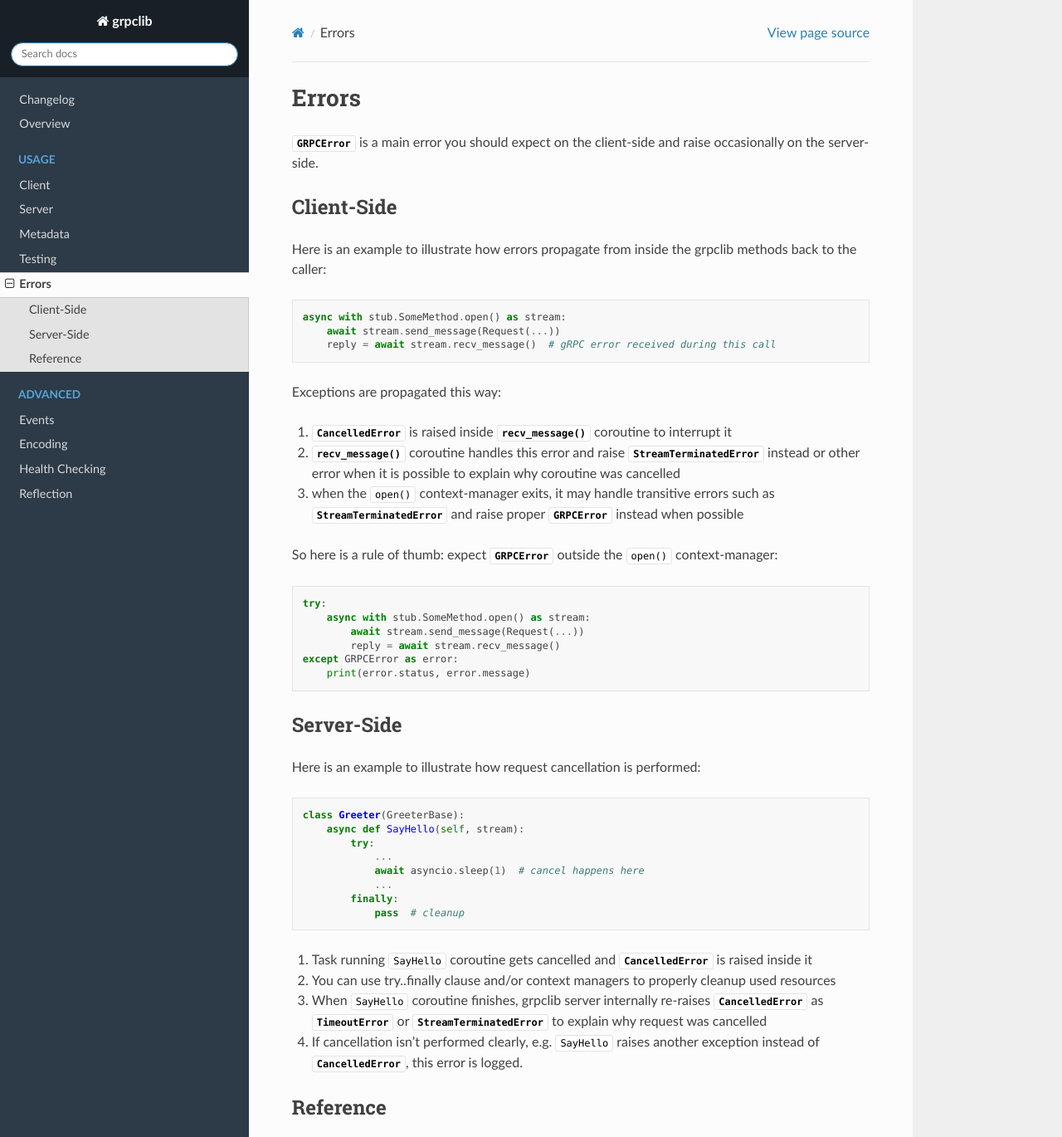
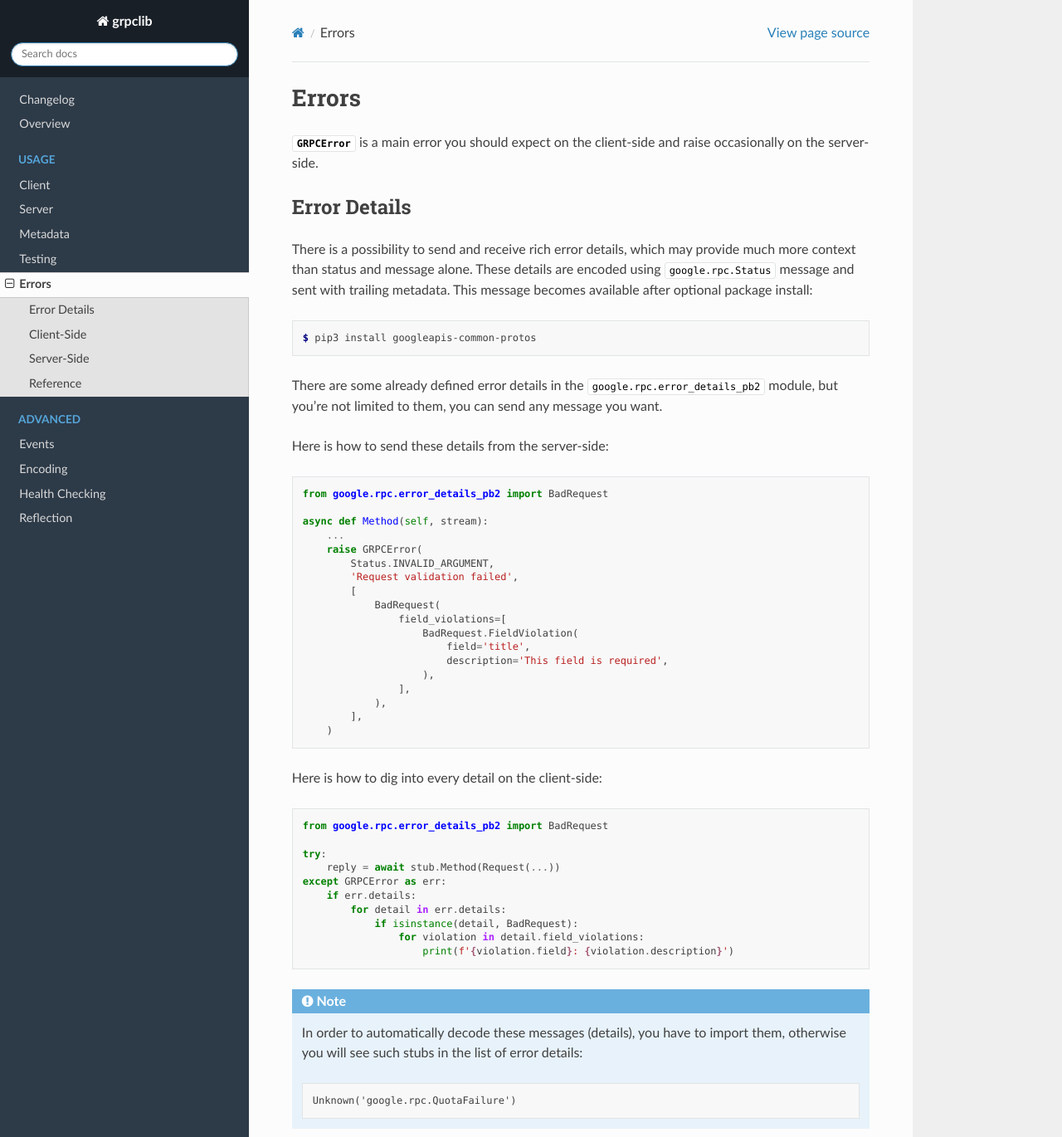
Before and after one commit to vmagamedov/grpclib, a Sphinx documentation site: the page built from docs/errors.rst, in a window 1280 px wide and 1400 px high, cut to the strip 0-1370 px from the top of the window. Shown: the whole strip at 83% size. Built offline with Sphinx 7.4.7 and the Read the Docs theme 2.0.0, drawn with Linux system fonts in a browser that asks for light colours.

Commit message:
Documented error details

```diff
--- a/docs/errors.rst
+++ b/docs/errors.rst
@@ -3,6 +3,68 @@ Errors
 
 :py:class:`~grpclib.exceptions.GRPCError` is a main error you should expect
 on the client-side and raise occasionally on the server-side.
+
+Error Details
+~~~~~~~~~~~~~
+
+There is a possibility to send and receive rich error details, which may
+provide much more context than status and message alone. These details are
+encoded using ``google.rpc.Status`` message and sent with trailing metadata.
+This message becomes available after optional package install:
+
+.. code-block:: console
+
+  $ pip3 install googleapis-common-protos
+
+There are some already defined error details in the
+``google.rpc.error_details_pb2`` module, but you're not limited to them, you can
+send any message you want.
+
+Here is how to send these details from the server-side:
+
+.. code-block:: python3
+
+  from google.rpc.error_details_pb2 import BadRequest
+
+  async def Method(self, stream):
+      ...
+      raise GRPCError(
+          Status.INVALID_ARGUMENT,
+          'Request validation failed',
+          [
+              BadRequest(
+                  field_violations=[
+                      BadRequest.FieldViolation(
+                          field='title',
+                          description='This field is required',
+                      ),
+                  ],
+              ),
+          ],
+      )
+
+Here is how to dig into every detail on the client-side:
+
+.. code-block:: python3
+
+  from google.rpc.error_details_pb2 import BadRequest
+
+  try:
+      reply = await stub.Method(Request(...))
+  except GRPCError as err:
+      if err.details:
+          for detail in err.details:
+              if isinstance(detail, BadRequest):
+                  for violation in detail.field_violations:
+                      print(f'{violation.field}: {violation.description}')
+
+.. note:: In order to automatically decode these messages (details), you have
+  to import them, otherwise you will see such stubs in the list of error
+  details:
+
+  .. code-block:: text
+
+    Unknown('google.rpc.QuotaFailure')
 
 Client-Side
 ~~~~~~~~~~~
```
